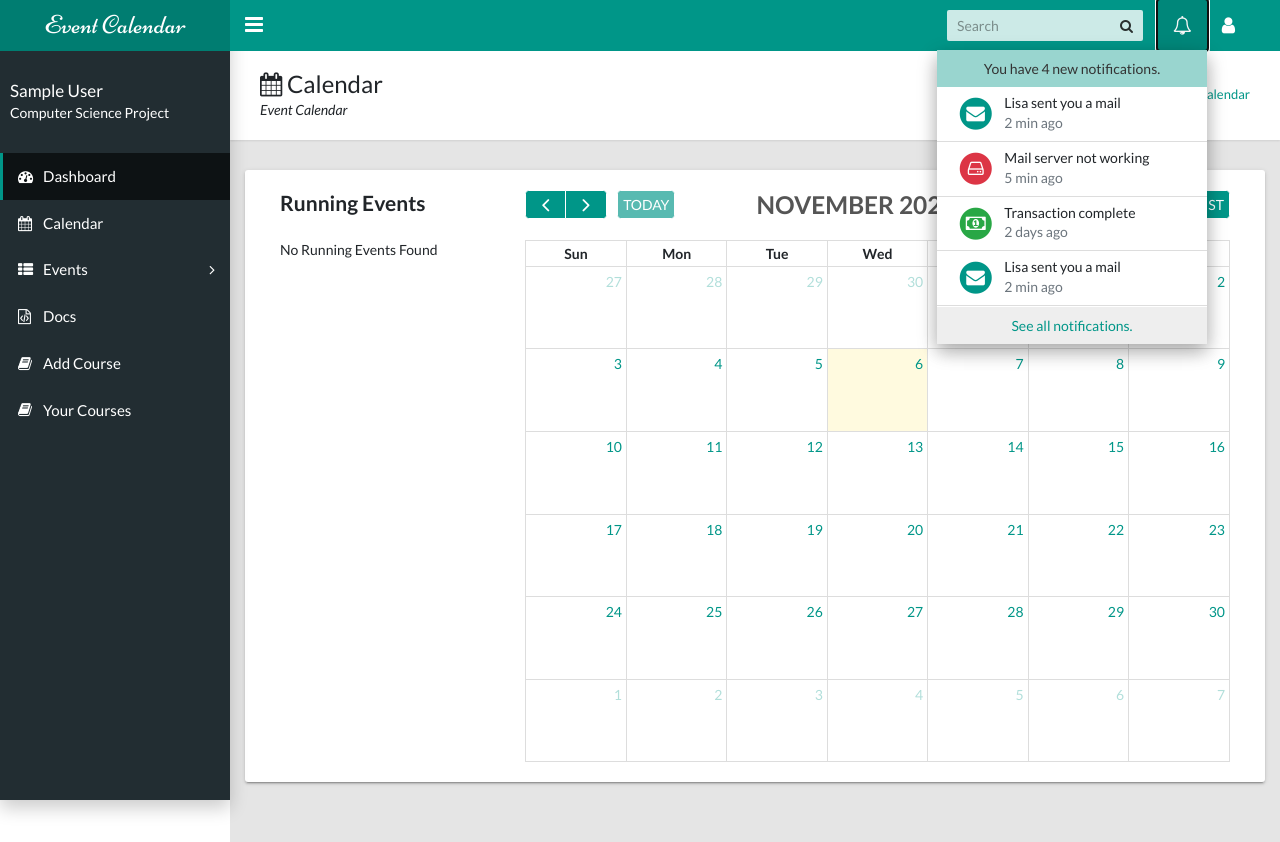
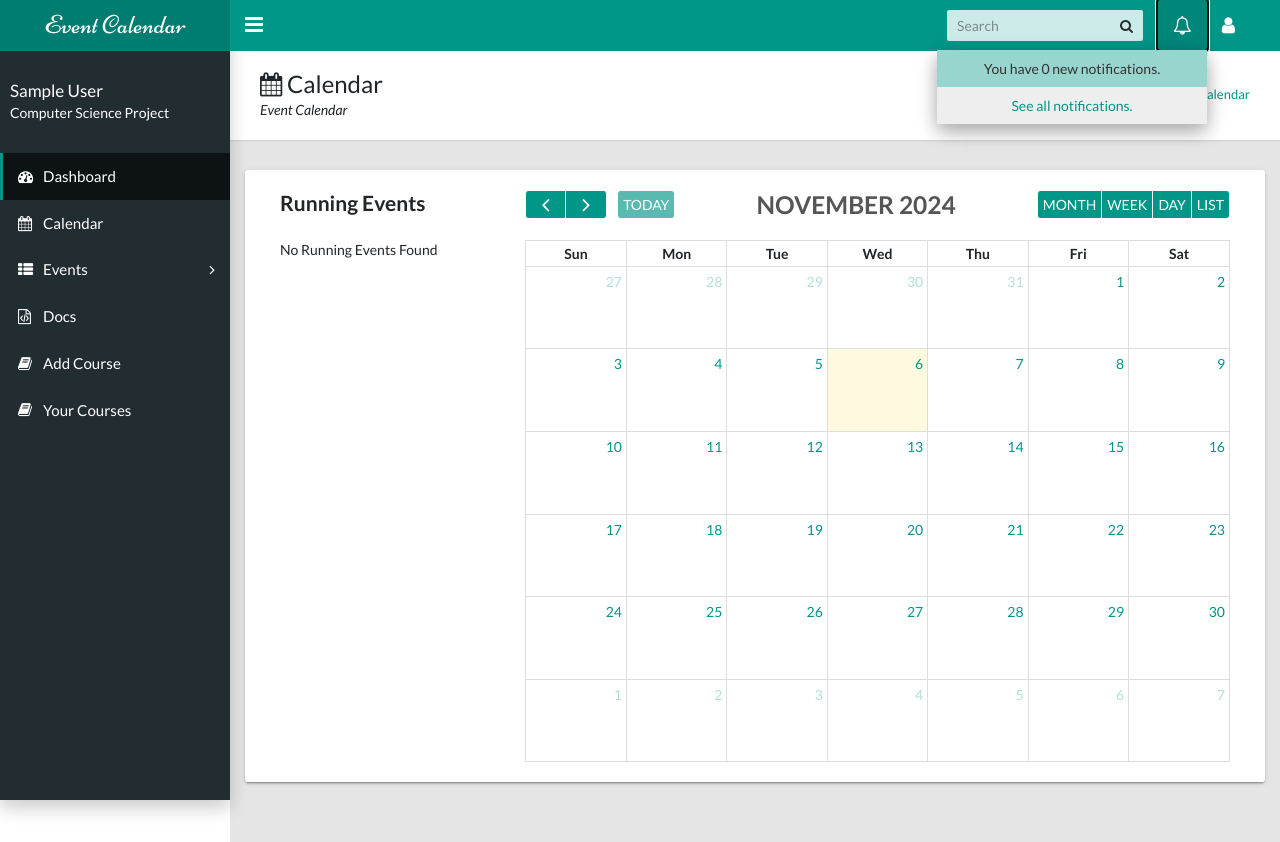
Before and after one commit to ccwnfd/cs4090, a Django app: page /calendar/ in a window 1280 px wide, after a click that opens the changed part. Run offline with Django 5.2, Linux system fonts and the light colour scheme; a user stored in the database is signed in; tables that the repository leaves empty hold one stand-in row (values such as "Sample post"); lists and menus that the app fills with data are empty; some libraries are stand-ins or nearby versions.

Commit message:
Add notifications feature with models, views, and URLs

```diff
--- a/cs4090/cs4090/settings.py
+++ b/cs4090/cs4090/settings.py
@@ -36,8 +36,8 @@ EMAIL_BACKEND = "django.core.mail.backends.smtp.EmailBackend"
 EMAIL_HOST = "umsystem.edu"  # Change to your email provider
 EMAIL_PORT = 587  # Typically 587 for TLS
 EMAIL_USE_TLS = True
-EMAIL_HOST_USER = "ccwnfd@umsystem.edu"
-EMAIL_HOST_PASSWORD = "fake@123"
+EMAIL_HOST_USER = ""
+EMAIL_HOST_PASSWORD = ""
 DEFAULT_FROM_EMAIL = EMAIL_HOST_USER
 ADMINS = [("Admin Name", "ccwnfd@umsystem.edu")]  # Set your admin email
 
@@ -98,6 +98,7 @@ INSTALLED_APPS = [
     "accounts.apps.AccountsConfig",
     "webApp.apps.WebappConfig",
     "courseApp.apps.WebappConfig",
+    "notifications.apps.NotificationsConfig",
 ]
 
 MIDDLEWARE = [
--- a/cs4090/cs4090/urls.py
+++ b/cs4090/cs4090/urls.py
@@ -26,4 +26,7 @@ urlpatterns = [
     path("", include("accounts.urls")),  # include urls from account urls here
     path("", include("calendarapp.urls")),
     path("", include("courseApp.urls")),
+    path(
+        "notifications/", include("notifications.urls", namespace="notifications")
+    ),  # include urls from notification urls
 ]
--- /dev/null
+++ b/cs4090/notifications/apps.py
@@ -0,0 +1,5 @@
+from django.apps import AppConfig
+
+
+class NotificationsConfig(AppConfig):
+    name = "notifications"
--- /dev/null
+++ b/cs4090/notifications/urls.py
@@ -0,0 +1,13 @@
+# cs4090/notifications/urls.py
+from django.urls import path
+from . import views
+
+app_name = "notifications"
+
+urlpatterns = [
+    path("", views.NotificationListView.as_view(), name="list"),
+    path(
+        "all/", views.NotificationListView.as_view(), name="all"
+    ),  # Ensure this matches the name used in reverse
+    # other paths...
+]
--- a/cs4090/templates/base/base.html
+++ b/cs4090/templates/base/base.html
@@ -41,78 +41,26 @@
                 <li class="dropdown">
                     <a class="app-nav__item" href="#" data-toggle="dropdown" aria-label="Show notifications"><i class="fa fa-bell-o fa-lg"></i></a>
                     <ul class="app-notification dropdown-menu dropdown-menu-right">
-                        <li class="app-notification__title">You have 4 new notifications.</li>
+                        <li class="app-notification__title">You have {{ notifications|length }} new notifications.</li>
                         <div class="app-notification__content">
+                            {% for notification in notifications %}
                             <li>
-                                <a class="app-notification__item" href="javascript:;">
+                                <a class="app-notification__item" href="{{ notification.url }}">
                                     <span class="app-notification__icon">
-                                        <span class="fa-stack fa-lg"><i class="fa fa-circle fa-stack-2x text-primary"></i><i class="fa fa-envelope fa-stack-1x fa-inverse"></i></span>
+                                        <span class="fa-stack fa-lg">
+                                            <i class="fa fa-circle fa-stack-2x text-{{ notification.icon_color }}"></i>
+                                            <i class="fa fa-{{ notification.icon }} fa-stack-1x fa-inverse"></i>
+                                        </span>
                                     </span>
                                     <div>
-                                        <p class="app-notification__message">Lisa sent you a mail</p>
-                                        <p class="app-notification__meta">2 min ago</p>
+                                        <p class="app-notification__message">{{ notification.message }}</p>
+                                        <p class="app-notification__meta">{{ notification.timestamp|timesince }} ago</p>
                                     </div>
                                 </a>
                             </li>
-                            <li>
-                                <a class="app-notification__item" href="javascript:;">
-                                    <span class="app-notification__icon">
-                                        <span class="fa-stack fa-lg"><i class="fa fa-circle fa-stack-2x text-danger"></i><i class="fa fa-hdd-o fa-stack-1x fa-inverse"></i></span>
-                                    </span>
-                                    <div>
-                                        <p class="app-notification__message">Mail server not working</p>
-                                        <p class="app-notification__meta">5 min ago</p>
-                                    </div>
-                                </a>
-                            </li>
-                            <li>
-                                <a class="app-notification__item" href="javascript:;">
-                                    <span class="app-notification__icon">
-                                        <span class="fa-stack fa-lg"><i class="fa fa-circle fa-stack-2x text-success"></i><i class="fa fa-money fa-stack-1x fa-inverse"></i></span>
-                                    </span>
-                                    <div>
-                                        <p class="app-notification__message">Transaction complete</p>
-                                        <p class="app-notification__meta">2 days ago</p>
-                                    </div>
-                                </a>
-                            </li>
-                            <div class="app-notification__content">
-                                <li>
-                                    <a class="app-notification__item" href="javascript:;">
-                                        <span class="app-notification__icon">
-                                            <span class="fa-stack fa-lg"><i class="fa fa-circle fa-stack-2x text-primary"></i><i class="fa fa-envelope fa-stack-1x fa-inverse"></i></span>
-                                        </span>
-                                        <div>
-                                            <p class="app-notification__message">Lisa sent you a mail</p>
-                                            <p class="app-notification__meta">2 min ago</p>
-                                        </div>
-                                    </a>
-                                </li>
-                                <li>
-                                    <a class="app-notification__item" href="javascript:;">
-                                        <span class="app-notification__icon">
-                                            <span class="fa-stack fa-lg"><i class="fa fa-circle fa-stack-2x text-danger"></i><i class="fa fa-hdd-o fa-stack-1x fa-inverse"></i></span>
-                                        </span>
-                                        <div>
-                                            <p class="app-notification__message">Mail server not working</p>
-                                            <p class="app-notification__meta">5 min ago</p>
-                                        </div>
-                                    </a>
-                                </li>
-                                <li>
-                                    <a class="app-notification__item" href="javascript:;">
-                                        <span class="app-notification__icon">
-                                            <span class="fa-stack fa-lg"><i class="fa fa-circle fa-stack-2x text-success"></i><i class="fa fa-money fa-stack-1x fa-inverse"></i></span>
-                                        </span>
-                                        <div>
-                                            <p class="app-notification__message">Transaction complete</p>
-                                            <p class="app-notification__meta">2 days ago</p>
-                                        </div>
-                                    </a>
-                                </li>
-                            </div>
+                            {% endfor %}
                         </div>
-                        <li class="app-notification__footer"><a href="#">See all notifications.</a></li>
+                        <li class="app-notification__footer"><a href="{% url 'notifications:all' %}">See all notifications.</a></li>
                     </ul>
                 </li>
                 <!-- User Menu-->
```
Also changed, not shown: cs4090/notifications/models/notifications.py (added, +15 -0 lines), cs4090/notifications/views.py (added, +14 -0 lines), cs4090/templates/notifications.html (added, +21 -0 lines), README.md.
